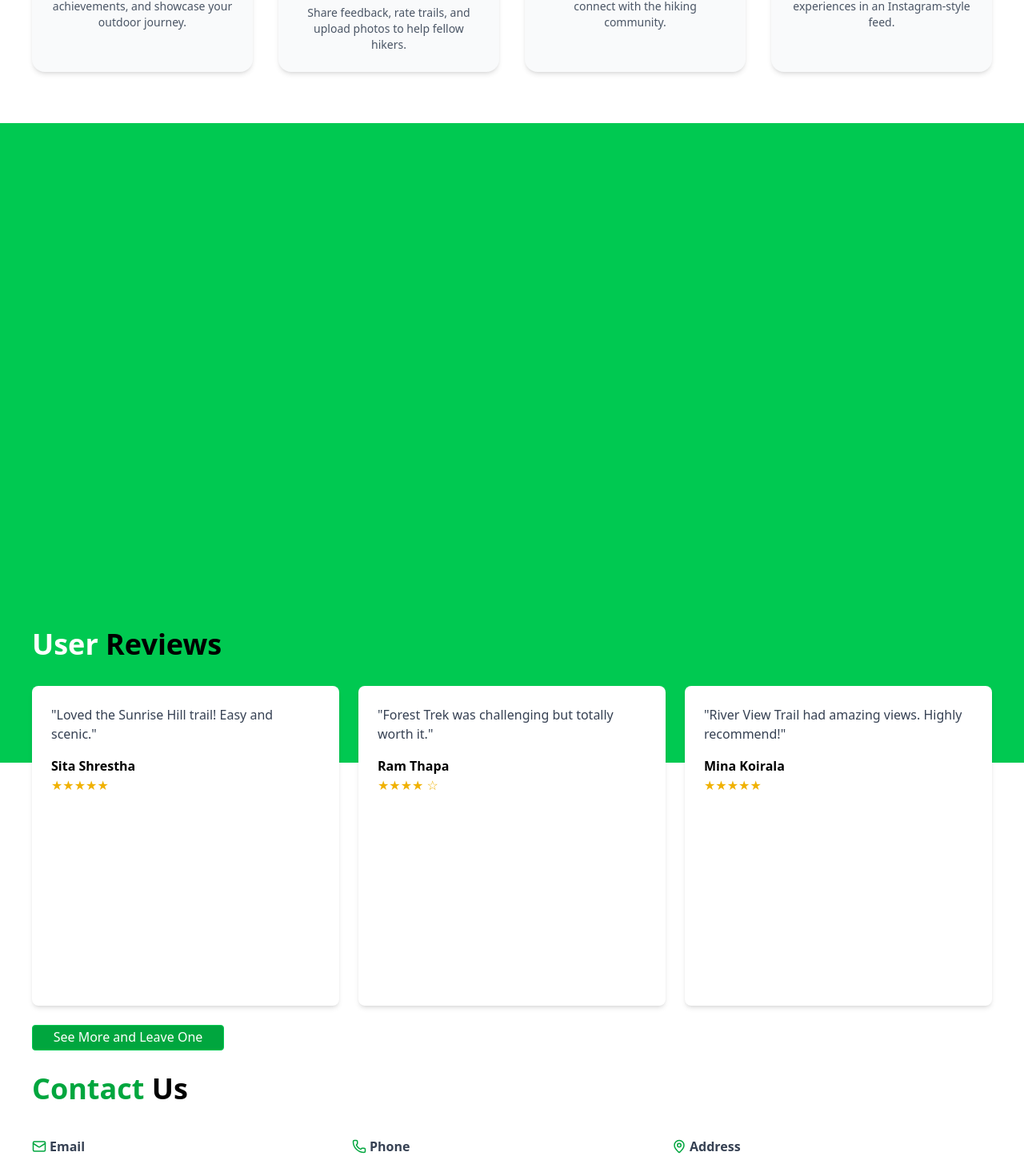
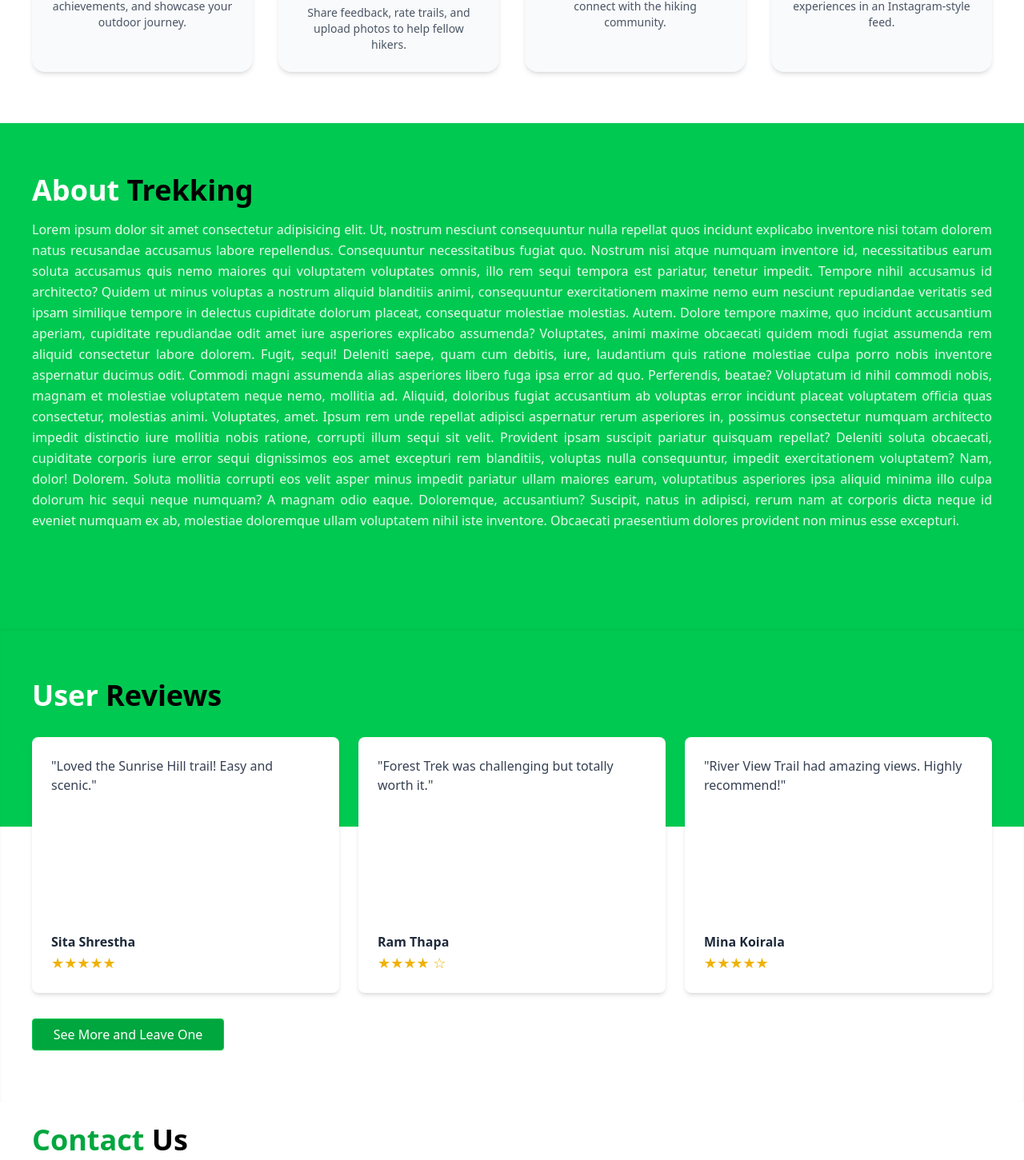
Before and after one commit to BibasYonghang/travel-mitra-frontend, a React (Vite) app: page / in a window 1280 px wide. Shown: the part 2620-4071 px from the top of the page at 80% size. Built offline with nearby package versions, Linux system fonts and the light colour scheme; no server answers.

Commit message:
integrate esewa payment gateway

```diff
--- a/package.json
+++ b/package.json
@@ -22,7 +22,8 @@
     "react-icons": "^5.5.0",
     "react-leaflet": "^5.0.0",
     "react-router-dom": "^7.7.0",
-    "tailwindcss": "^4.1.11"
+    "tailwindcss": "^4.1.11",
+    "uuid": "^13.0.0"
   },
   "devDependencies": {
     "@eslint/js": "^9.30.1",
--- a/src/App.jsx
+++ b/src/App.jsx
@@ -9,6 +9,9 @@ import SocialSharing from "./pages/home/community/SocialSharing"
 import TrailsInfo from "./pages/TrailsInfo"
 import ScrollToTop from "./components/ScrollToTop"
 import ChoosePayment from "./pages/home/premium/ChoosePayment"
+import ThankYou from "./pages/ThankYou"
+import PaymentSuccess from "./pages/PaymentSuccess"
+import PaymentFailure from "./pages/PaymentFailure"
 
 
 function App() {
@@ -22,6 +25,9 @@ function App() {
           <Route path="" element={<Home />} />
           <Route path="premium" element={<ChoosePayment />} />
           <Route path="trials" element={<FeatureTrails />} />
+          <Route path="payment-success" element={<PaymentSuccess />} />
+          <Route path="payment-failure" element={<PaymentFailure />} />
+          <Route path="thank-you" element={<ThankYou />} />
 
           {/* HOME/COMMUNITY */}
 
--- /dev/null
+++ b/src/auth.js
@@ -0,0 +1,15 @@
+export const isAuthenticated = () => {
+  if (typeof window == "undefined") return false;
+
+  const storedUser = localStorage.getItem("user");
+  const storedToken = localStorage.getItem("token");
+
+  if (storedUser && storedToken) {
+    return {
+      user: JSON.parse(storedUser),
+      token: storedToken
+    };
+  }
+
+  return false;
+};
--- a/src/components/home/ContactUs.jsx
+++ b/src/components/home/ContactUs.jsx
@@ -15,7 +15,6 @@ export default function ContactUs() {
                     <div className={divClass}>
                         <Mail size={18} className={iconClass} /><span className='font-bold'>Email</span>
                         <p>travelmitra@gmail.com</p>
-
                     </div>
                     <div className={divClass}>
                         <Phone size={18} className={iconClass} /><span className='font-bold'>Phone</span>
--- a/src/components/home/Reviews.jsx
+++ b/src/components/home/Reviews.jsx
@@ -21,31 +21,86 @@ const reviews = [
 
 export default function Reviews() {
     return (
-        <section className="relative  h-[145vh] " id="reviews">
-            <div className="absolute h-screen w-full bg-green-500 bg">
+        <section id="reviews" className="relative h-[153vh] w-full  text-white">
+            {/* About Section */}
+            <div className="absolute w-full h-[110vh] bg-green-500 px-5 md:px-10 py-16">
+                <h1 className="text-3xl md:text-4xl font-bold mb-4 text-center md:text-left">
+                    About <span className="text-black">Trekking</span>
+                </h1>
+                <p className="text-sm md:text-base leading-relaxed text-justify text-white/90">
+                    Lorem ipsum dolor sit amet consectetur adipisicing elit. Ut, nostrum
+                    nesciunt consequuntur nulla repellat quos incidunt explicabo inventore
+                    nisi totam dolorem natus recusandae accusamus labore repellendus.
+                    Consequuntur necessitatibus fugiat quo. Nostrum nisi atque numquam
+                    inventore id, necessitatibus earum soluta accusamus quis nemo maiores
+                    qui voluptatem voluptates omnis, illo rem sequi tempora est pariatur,
+                    tenetur impedit. Tempore nihil accusamus id architecto? Quidem ut
+                    minus voluptas a nostrum aliquid blanditiis animi, consequuntur
+                    exercitationem maxime nemo eum nesciunt repudiandae veritatis sed
+                    ipsam similique tempore in delectus cupiditate dolorum placeat,
+                    consequatur molestiae molestias. Autem. Dolore tempore maxime, quo
+                    incidunt accusantium aperiam, cupiditate repudiandae odit amet iure
+                    asperiores explicabo assumenda? Voluptates, animi maxime obcaecati
+                    quidem modi fugiat assumenda rem aliquid consectetur labore dolorem.
+                    Fugit, sequi! Deleniti saepe, quam cum debitis, iure, laudantium quis
+                    ratione molestiae culpa porro nobis inventore aspernatur ducimus odit.
+                    Commodi magni assumenda alias asperiores libero fuga ipsa error ad
+                    quo. Perferendis, beatae? Voluptatum id nihil commodi nobis, magnam et
+                    molestiae voluptatem neque nemo, mollitia ad. Aliquid, doloribus
+                    fugiat accusantium ab voluptas error incidunt placeat voluptatem
+                    officia quas consectetur, molestias animi. Voluptates, amet. Ipsum rem
+                    unde repellat adipisci aspernatur rerum asperiores in, possimus
+                    consectetur numquam architecto impedit distinctio iure mollitia nobis
+                    ratione, corrupti illum sequi sit velit. Provident ipsam suscipit
+                    pariatur quisquam repellat? Deleniti soluta obcaecati, cupiditate
+                    corporis iure error sequi dignissimos eos amet excepturi rem
+                    blanditiis, voluptas nulla consequuntur, impedit exercitationem
+                    voluptatem? Nam, dolor! Dolorem. Soluta mollitia corrupti eos velit
+                    asper minus impedit pariatur ullam maiores earum, voluptatibus
+                    asperiores ipsa aliquid minima illo culpa dolorum hic sequi neque
+                    numquam? A magnam odio eaque. Doloremque, accusantium? Suscipit, natus
+                    in adipisci, rerum nam at corporis dicta neque id eveniet numquam ex
+                    ab, molestiae doloremque ullam voluptatem nihil iste inventore.
+                    Obcaecati praesentium dolores provident non minus esse excepturi.
+                </p>
+            </div>
 
-            </div>
-            <div className="absolute bottom-0 container md:px-10 px-5 ">
-                <h2 className="font-bold mb-8 text-white
-                md:text-4xl text-3xl">User <span className="text-black">Reviews</span> </h2>
-                <div className="grid md:grid-cols-3 gap-6">
+            {/* Reviews Section */}
+            <div className="absolute bottom-0 text-gray-800 py-16 px-5 md:px-10 shadow-inner">
+                <div className="container mx-auto">
+                    <h2 className="font-bold mb-8 md:text-4xl text-3xl text-center md:text-left text-white">
+                        User <span className="text-black">Reviews</span>
+                    </h2>
+
+                    <div className="h-[40vh] grid gap-6 sm:grid-cols-2 lg:grid-cols-3">
                         {reviews.map((review, idx) => (
                             <div
                                 key={idx}
-                            className="h-[50vh] bg-white shadow-md rounded-lg p-6  hover:shadow-xl transition"
+                                className="bg-white shadow-md rounded-lg p-6 hover:shadow-xl transition h-auto flex flex-col justify-between"
                             >
-                            <p className="text-gray-700 mb-4">"{review.comment}"</p>
+                                <p className="text-gray-700 mb-4 text-sm md:text-base">
+                                    "{review.comment}"
+                                </p>
+                                <div>
                                     <p className="font-semibold">{review.name}</p>
-                            <p className="text-yellow-500">
+                                    <p className="text-yellow-500 text-lg">
                                         {"★".repeat(review.rating)}{" "}
                                         {"☆".repeat(5 - review.rating)}
                                     </p>
                                 </div>
+                            </div>
                         ))}
                     </div>
-                <div className='relative group border rounded-sm h-8 w-60 mt-6 text-center border-green-500 bg-green-600 text-green-700'>
-                    <span className='absolute h-full w-full bg-green-500 group-hover:scale-x-100 inset-0 scale-x-0 transition-all duration-300'></span>
-                    <Link to="trials-info" className='absolute z-20 inset-0 pt-0.5 text-white'>See More and Leave One</Link>
+
+                    <div className="relative group border rounded-sm h-10 w-60 mx-auto md:mx-0 mt-8 text-center border-green-500 bg-green-600 overflow-hidden">
+                        <span className="absolute h-full w-full bg-green-500 group-hover:scale-x-100 inset-0 scale-x-0 transition-transform duration-300 origin-center"></span>
+                        <Link
+                            to="trials-info"
+                            className="absolute z-20 inset-0 flex items-center justify-center text-white font-medium"
+                        >
+                            See More and Leave One
+                        </Link>
+                    </div>
                 </div>
             </div>
         </section>
--- /dev/null
+++ b/src/config.js
@@ -0,0 +1 @@
+export const APP_URL = "http://localhost:5000";
--- a/src/index.css
+++ b/src/index.css
@@ -2,7 +2,7 @@
 @import "tailwindcss";
 @import "leaflet/dist/leaflet.css";
 
-
+/*
 html{
-  overscroll-behavior-y: none; /* disables bounce */
-}
+  overscroll-behavior-y: none;
+} */
--- /dev/null
+++ b/src/pages/PaymentFailure.jsx
@@ -0,0 +1,14 @@
+import React from 'react'
+import { Link } from "react-router-dom";
+
+const PaymentFailure = () => {
+    return (
+        <div>
+            <h2>Payment Failed</h2>
+            <p>unfortunitely payment has failed</p>
+            <Link to='/confirm'>Try Again</Link>
+        </div>
+    )
+}
+
+export default PaymentFailure
--- /dev/null
+++ b/src/pages/PaymentSuccess.jsx
@@ -0,0 +1,72 @@
+import React, { useEffect } from 'react'
+import axios from "axios";
+import { useNavigate } from "react-router-dom";
+import { isAuthenticated } from "../auth";
+import { APP_URL } from "../config";
+
+
+const PaymentSuccess = () => {
+    const navigate = useNavigate()
+    const cartItems = JSON.parse(localStorage.getItem('cartItems'))
+    const shippingInfo = JSON.parse(localStorage.getItem('shippingInfo'))
+    const { user, token } = isAuthenticated()
+
+    const order = {
+        orderItems: cartItems,
+        shippingAddress1: shippingInfo.shippingAddress1,
+        shippingAddress2: shippingInfo.shippingAddress2,
+        city: shippingInfo.city,
+        country: shippingInfo.country,
+        zip: shippingInfo.zip,
+        phone: shippingInfo.phone,
+        user: user._id
+    }
+
+    //esewa/data:
+
+    useEffect(() => {
+        const processPayment = async () => {
+
+
+            try {
+                const params = new URLSearchParams(window.location.search)
+                const encodedData = params.get('data')
+                if (!encodedData) {
+                    navigate('/payment-failure')
+                }
+                //decoded the encoded data
+                const decodedData = atob(encodedData)
+                console.log("decodedData :", decodedData)
+                const paymentData = JSON.parse(decodedData)
+                if (paymentData.status === 'COMPLETE') {
+                    const config = {
+                        headers: {
+                            'Content-Type': 'application/json',
+                            Authorization: `Bearer ${token}`
+                        }
+                    }
+                    await axios.post(`${APP_URL}/postorder`, order, config)
+                    //remove item from the cart
+                    localStorage.removeItem('cartItems')
+                    //redirect to thankyou page
+                    navigate('/thank-you')
+                } else {
+                    //if payment was not successfull
+                    navigate('/payment-failure')
+                }
+            } catch (err) {
+                navigate('/payment-failure')
+                console.log(err)
+            }
+        }
+        processPayment()
+    }, [navigate, token, order])
+
+    return (
+        <>
+            <h1>Processing Payment ............................</h1>
+        </>
+
+    )
+}
+export default PaymentSuccess
--- /dev/null
+++ b/src/pages/ThankYou.jsx
@@ -0,0 +1,16 @@
+import React from 'react'
+import { Link } from "react-router-dom";
+
+const ThankYou = () => {
+    return (
+        <>
+            <div className="container text-center my-5">
+                <h2>Payment Successfull</h2>
+                <p>Your Order Has Been Placed Sucessfully. Thank You</p>
+                <Link to='/' className='' ></Link>
+            </div>
+        </>
+    )
+}
+
+export default ThankYou
--- a/src/pages/home/premium/ChoosePayment.jsx
+++ b/src/pages/home/premium/ChoosePayment.jsx
@@ -1,8 +1,14 @@
 import React, { useState } from "react";
 import { CreditCard, Wallet } from "lucide-react";
-import { Link } from "react-router-dom";
+import { ToastContainer, toast } from "react-toastify";
+import 'react-toastify/dist/ReactToastify.css';
+import { isAuthenticated } from "../../../auth";
+import { APP_URL } from "../../../config";
+import axios from "axios";
 
 export default function ChoosePayment() {
+    const { token } = isAuthenticated();
+    const orderInfo = JSON.parse(sessionStorage.getItem('orderInfo'));
     const [selectedMethod, setSelectedMethod] = useState(null);
 
     const paymentMethods = [
@@ -11,89 +17,98 @@ export default function ChoosePayment() {
             name: "Khalti",
             icon: <Wallet className="w-12 h-12 text-purple-600" />,
             description: "Pay securely via Khalti digital wallet.",
-            gradient: "from-purple-500 to-purple-700",
+            gradient: "from-purple-500 to-purple-700"
         },
         {
             id: "esewa",
             name: "eSewa",
             icon: <CreditCard className="w-12 h-12 text-green-600" />,
             description: "Quick and easy payment with eSewa.",
-            gradient: "from-green-500 to-green-700",
-        },
+            gradient: "from-green-500 to-green-700"
+        }
     ];
 
-    const handleProceed = () => {
+    const handleProceed = async (e) => {
+        e.preventDefault();
         if (!selectedMethod) {
             alert("Please select a payment method first!");
             return;
         }
 
-        if (selectedMethod === "khalti") {
-            window.location.href = "http://localhost:5000/api/khalti/payment"; // Redirect user to backend to initiate Khalti payment
-        } else if (selectedMethod === "esewa") {
-            window.location.href = "http://localhost:5000/api/esewa/payment"; // Redirect user to backend to initiate esewa payment
+        const paymentData = {
+            amount: 100,
+            phone: "9801234567",
+            fullName: "Bibas Yonghang"
+        };
+
+        try {
+            if (selectedMethod === "esewa") {
+                // Get all payment fields including signature from backend
+                const { data } = await axios.post(
+                    `${APP_URL}/api/generate-signature`,
+                    paymentData,
+                    {
+                        headers: {
+                            'Content-Type': 'application/json',
+                            Authorization: `Bearer ${token}`
+                        }
+                    }
+                );
+
+                // Use the backend response as-is
+                const formData = { ...data };
+
+                // Create the form dynamically and submit
+                const form = document.createElement('form');
+                form.method = 'POST';
+                form.action = 'https://rc-epay.esewa.com.np/api/epay/main/v2/form';
+
+                Object.keys(formData).forEach(key => {
+                    const input = document.createElement('input');
+                    input.type = 'hidden';
+                    input.name = key;
+                    input.value = formData[key];
+                    form.appendChild(input);
+                });
+
+                document.body.appendChild(form);
+                form.submit();
+            } else {
+                // Khalti integration placeholder
+                alert("Khalti integration not included in this snippet.");
+            }
+        } catch (err) {
+            console.error("Payment initiation failed:", err);
+            toast.error("Something went wrong. Please try again.");
         }
     };
 
     return (
-        <div className="relative min-h-screen flex items-center justify-center bg-gradient-to-t from-[#161f13] to-green-200 px-4 py-4">
-            {/* Payment Card */}
-            <div className="relative bg-white shadow-2xl rounded-2xl w-full max-w-2xl p-8 z-10">
-                {/* Title */}
-                <h2 className="font-bold text-gray-800 mb-2 text-center md:text-3xl text-2xl">
-                    Choose <span className="text-green-600">Payment</span> Method
-                </h2>
-                <p className="text-center text-gray-600 text-sm mb-8">
-                    Select your preferred way to pay securely.
-                </p>
-
-                {/* Payment Options */}
-                <div className="grid md:grid-cols-2 gap-6">
+        <div className="flex flex-col items-center justify-center min-h-screen bg-gray-100 p-4">
+            <ToastContainer />
+            <h2 className="text-2xl font-bold mb-4">Choose Payment Method</h2>
+            <div className="grid md:grid-cols-2 gap-6 w-full max-w-2xl">
                 {paymentMethods.map((method) => (
                     <div
                         key={method.id}
-                            className={`relative cursor-pointer rounded-xl p-6 py-10 shadow-md transition-all duration-300 border-2
-                ${selectedMethod === method.id
-                                    ? "border-green-600"
-                                    : "border-transparent hover:border-gray-300"
-                                }`}
+                        className={`p-6 rounded-xl cursor-pointer shadow-md relative border-2 ${selectedMethod === method.id ? "border-green-600" : "border-transparent hover:border-gray-300"}`}
                         onClick={() => setSelectedMethod(method.id)}
                     >
-                            {/* Gradient Overlay */}
-                            <div
-                                className={`absolute inset-0 rounded-xl opacity-10 bg-gradient-to-br ${method.gradient}`}
-                            ></div>
-
-                            {/* Payment Content */}
+                        <div className={`absolute inset-0 rounded-xl opacity-10 bg-gradient-to-br ${method.gradient}`}></div>
                         <div className="relative flex flex-col items-center text-center space-y-3">
                             {method.icon}
-                                <h3 className="text-2xl font-semibold text-gray-800">
-                                    {method.name}
-                                </h3>
-                                <p className="text-sm text-gray-600">{method.description}</p>
+                            <h3 className="text-xl font-semibold">{method.name}</h3>
+                            <p className="text-sm">{method.description}</p>
                         </div>
-
-                            {/* Selected Indicator */}
-                            {selectedMethod === method.id && (
-                                <div className="absolute top-3 right-3 w-4 h-4 bg-green-600 rounded-full border-2 border-white" />
-                            )}
                     </div>
                 ))}
             </div>
-
             <button
                 onClick={handleProceed}
-                    className=' relative group mt-10 w-full h-13  text-center border font-semibold text-xl  rounded-sm  border-green-500 bg-green-600 text-green-700 '>
-                    <span className='absolute h-full w-full bg-green-500 group-hover:scale-x-100 inset-0 scale-x-0 transition-all duration-300'></span>
-                    <Link to="trials-info" className='absolute z-20 flex items-center justify-center inset-0 pt-0.5 text-white'> Proceed to Pay</Link>
+                className="mt-6 px-6 py-3 bg-green-600 text-white rounded-lg font-bold"
+            >
+                Proceed to Pay
             </button>
-
-                {/* Footer Note */}
-                <p className="text-xs text-gray-500 text-center mt-8">
-                    After clicking "Proceed to Pay", you will be redirected to the selected
-                    payment gateway to complete your transaction securely.
-                </p>
-            </div>
         </div>
     );
 }
```
Also changed, not shown: 1 other file (tests, documents, lock files or other folders). Lines whose indentation alone changed are shown as unchanged.
